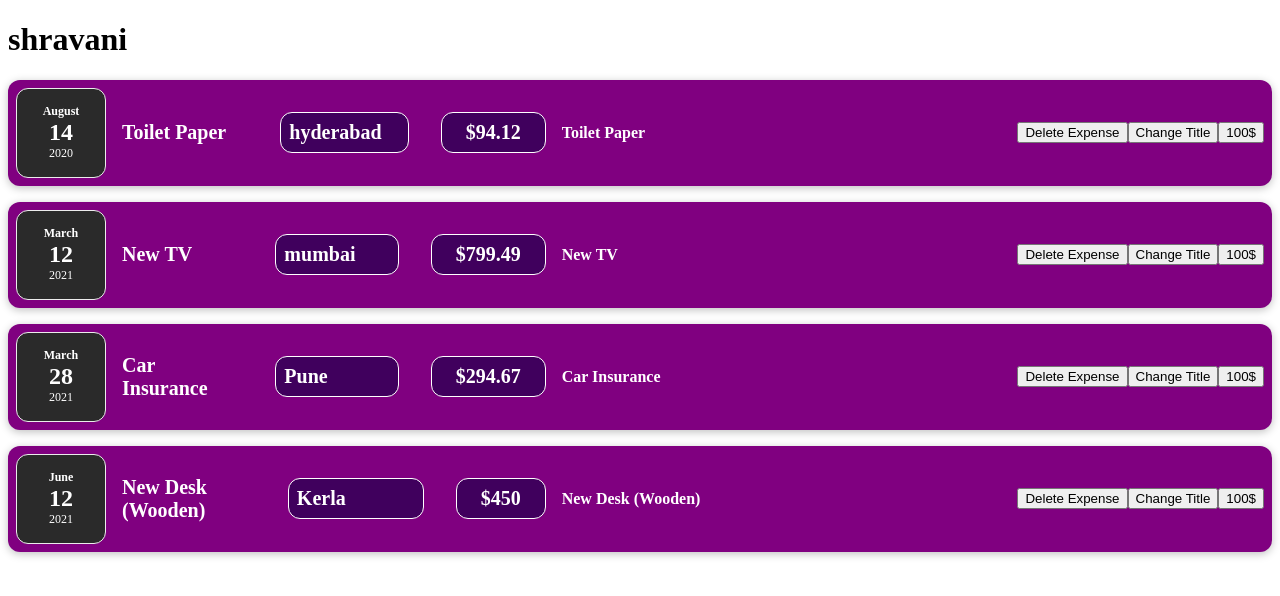
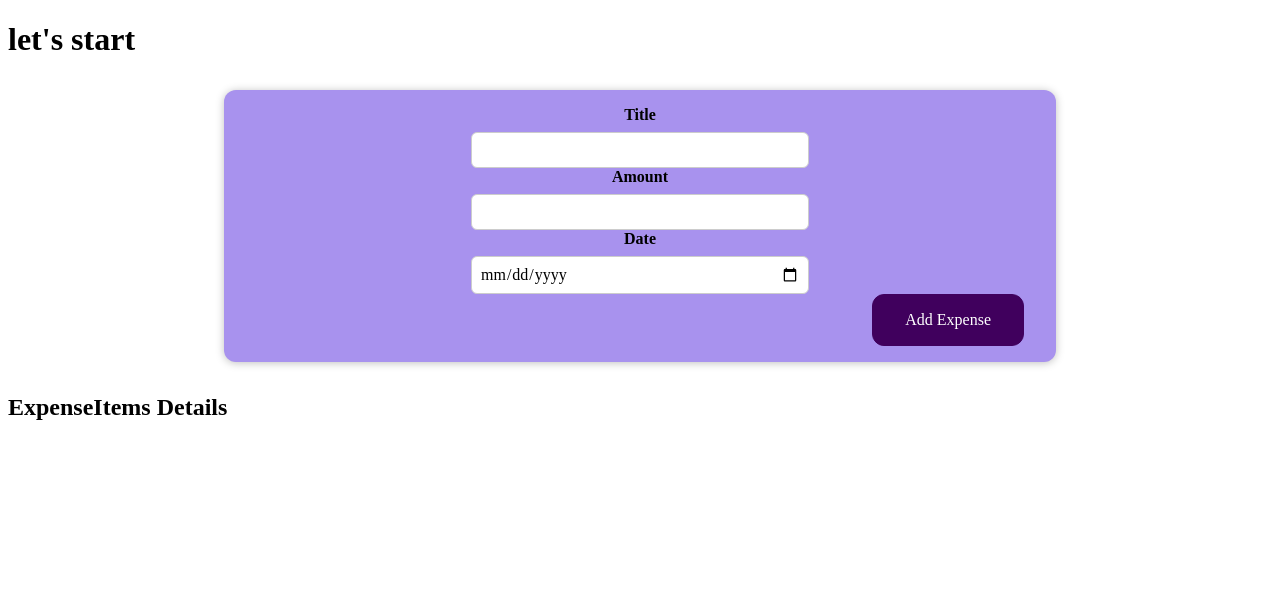
Before and after one commit to ShravaniBoga/react-module1, a React (Vite) app: page / in a window 1280 px wide. Shown: the top 596 px of the page. Built offline with nearby package versions, Linux system fonts and the light colour scheme.

Commit message:
module-2-task-3

```diff
--- a/src/App.jsx
+++ b/src/App.jsx
@@ -1,5 +1,5 @@
 import ExpenseItem from "./components/ExpenseList/ExpenseItem";
-
+import NewExpense from "./components/NewExpense/NewExpense";
 const App = () => {
   const expenses = [
     {
@@ -29,10 +29,13 @@
   ];
   return (
     <>
-      <h1>shravani</h1>
-      {expenses.map((expense) => (
+      <h1>let's start</h1>
+      <NewExpense />
+      <h2>ExpenseItems Details</h2>
+
+      {/* {expenses.map((expense) => (
         <ExpenseItem item={expense}></ExpenseItem>
-      ))}
+      ))} */}
     </>
   );
 };
--- /dev/null
+++ b/src/components/NewExpense/ExpenseForm.css
@@ -0,0 +1,26 @@
+new-expense__controls {
+  display: flex;
+  flex-wrap: wrap;
+  gap: 1rem;
+  margin-bottom: 1rem;
+  text-align: left;
+}
+
+.new-expense__control label {
+  font-weight: bold;
+  margin-bottom: 0.5rem;
+  display: block;
+}
+
+.new-expense__control input {
+  font: inherit;
+  padding: 0.5rem;
+  border-radius: 6px;
+  border: 1px solid #ccc;
+  width: 20rem;
+  max-width: 100%;
+}
+
+.new-expense__actions {
+  text-align: right;
+}
--- /dev/null
+++ b/src/components/NewExpense/ExpenseForm.jsx
@@ -0,0 +1,28 @@
+import React from "react";
+
+import "./ExpenseForm.css";
+const ExpenseForm = () => {
+  return (
+    <form>
+      <div className="new-expense__controls">
+        <div className="new-expense__control">
+          <label>Title</label>
+          <input type="text" />
+        </div>
+        <div className="new-expense__control">
+          <label>Amount</label>
+          <input type="number" min="0.01" step="0.01" />
+        </div>
+        <div className="new-expense__control">
+          <label>Date</label>
+          <input type="date" min="2019-01-01" max="2022-12-31" />
+        </div>
+      </div>
+      <div className="new-expense__actions">
+        <button type="submit">Add Expense</button>
+      </div>
+    </form>
+  );
+};
+
+export default ExpenseForm;
--- /dev/null
+++ b/src/components/NewExpense/NewExpense.css
@@ -0,0 +1,38 @@
+.new-expense {
+  background-color: #a892ee;
+  padding: 1rem;
+  margin: 2rem auto;
+  width: 50rem;
+  max-width: 95%;
+  border-radius: 12px;
+  text-align: center;
+  box-shadow: 0 1px 8px rgba(0, 0, 0, 0.25);
+}
+
+.new-expense button {
+  font: inherit;
+  cursor: pointer;
+  padding: 1rem 2rem;
+  border: 1px solid #40005d;
+  background-color: #40005d;
+  color: white;
+  border-radius: 12px;
+  margin-right: 1rem;
+}
+
+.new-expense button:hover,
+.new-expense button:active {
+  background-color: #510674;
+  border-color: #510674;
+}
+
+.new-expense button.alternative {
+  color: #220131;
+  border-color: transparent;
+  background-color: transparent;
+}
+
+.new-expense button.alternative:hover,
+.new-expense button.alternative:active {
+  background-color: #ddb3f8;
+}
--- /dev/null
+++ b/src/components/NewExpense/NewExpense.jsx
@@ -0,0 +1,13 @@
+import React from "react";
+import "./NewExpense.css";
+import ExpenseForm from "./ExpenseForm";
+
+const NewExpense = () => {
+  return (
+    <div className="new-expense">
+      <ExpenseForm />
+    </div>
+  );
+};
+
+export default NewExpense;
```
